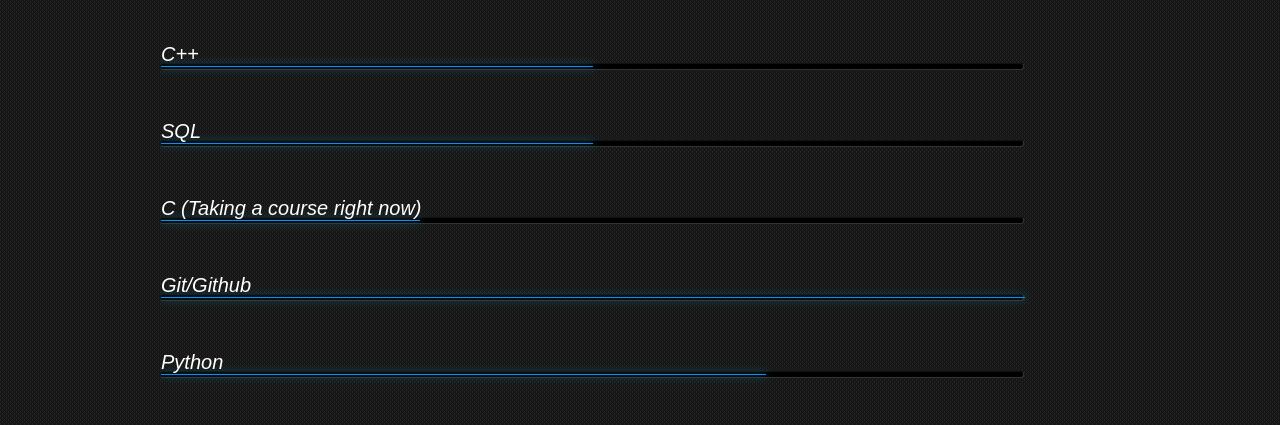
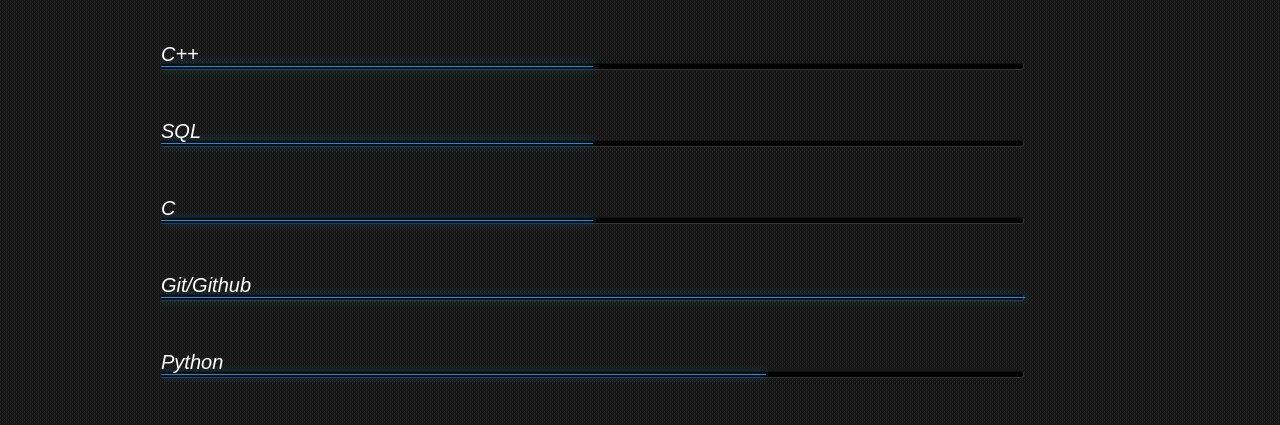
Before and after one commit to tkudupudi2/Website, a PHP site: page /skills.html in a window 1280 px wide. Shown: the part 217-642 px from the top of the page. Run offline with PHP 8.4, Linux system fonts and the light colour scheme.

Commit message:
Updated Website

```diff
--- a/index.html
+++ b/index.html
@@ -19,7 +19,7 @@
         <h2 class = "taganimation" id="animation"></h2>
         <script type="text/javascript">
             new TypeIt("#animation", {
-            strings: ['a Student', 'a Coder', 'a Lifelong Learner', 'Ambitious','Passionate', 'Hardworking'],
+            strings: ['a Software Engineer', 'a Tech Enthusiast', 'a Web Developer', 'Ambitious', 'Hardworking'],
             speed: 250,
             breakLines: false,
             autoStart: true,
@@ -34,9 +34,9 @@
         <div class="divider"></div>
         <a href="projects.html"><button class="button" id="projects">&nbsp;Projects</button></a>
         <div class="divider"></div>
-        <a href="My Resume.pdf"><button class="button" id="resume">&nbsp;Resume</button></a>
+        <a href="Tanav K - Resume.pdf"><button class="button" id="resume">&nbsp;Resume</button></a>
         <div class="divider"></div>
-        <a href="index.php"><button class="button" id="contact">&nbsp;Contact</button></a>
+        <a href="mailto:tkudupudi2@gmail.com"><button class="button" id="contact">&nbsp;Contact</button></a>
         </h3>
         <div class="social">
             <a href="https://www.linkedin.com/in/tanav-kudupudi/"><i class="fa fa-linkedin" aria-hidden="true"></i></a>
--- a/skills.html
+++ b/skills.html
@@ -26,7 +26,7 @@
         <li><span class="expand java"></span><em>Java</em></li>
         <li><span class="expand csharp"></span><em>C++</em></li>
 		<li><span class="expand sql"></span><em>SQL</em></li>
-		<li><span class="expand c"></span><em>C (Taking a course right now)</em></li>
+		<li><span class="expand c"></span><em>C</em></li>
         <li><span class="expand git"></span><em>Git/Github</em></li>
 		<li><span class="expand python"></span><em>Python</em></li>
 		<li><span class="expand flask"></span><em>Flask</em></li>
--- a/skillsstyle.css
+++ b/skillsstyle.css
@@ -112,7 +112,7 @@ width: 100%; }
 .java       { width:100%;  -moz-animation:java 2s ease-out;       -webkit-animation:java 2s ease-out;       }
 .csharp        { width:50%;  -moz-animation:csharp 2s ease-out;        -webkit-animation:csharp 2s ease-out;        }
 .sql      { width:50%;  -moz-animation:sql 2s ease-out;      -webkit-animation:sql 2s ease-out;      }
-.c   { width:30%;  -moz-animation:c 2s ease-out;   -webkit-animation:c 2s ease-out;   }
+.c   { width:50%;  -moz-animation:c 2s ease-out;   -webkit-animation:c 2s ease-out;   }
 .git   { width:100%;  -moz-animation:git 2s ease-out;   -webkit-animation:git 2s ease-out;   }
 .python { width:70%; -moz-animation:python 2s ease-out; -webkit-animation:python 2s ease-out; }
 .flask { width:70%; -moz-animation:flask 2s ease-out; -webkit-animation:flask 2s ease-out; }
@@ -129,7 +129,7 @@ width: 100%; }
 @-moz-keyframes java       { 0%  { width:0px;} 100%{ width:100%;}  }
 @-moz-keyframes csharp        { 0%  { width:0px;} 100%{ width:50%;}  }
 @-moz-keyframes sql      { 0%  { width:0px;} 100%{ width:50%;}  }
-@-moz-keyframes c   { 0%  { width:0px;} 100%{ width:30%;}  }
+@-moz-keyframes c   { 0%  { width:0px;} 100%{ width:50%;}  }
 @-moz-keyframes git   { 0%  { width:0px;} 100%{ width:100%;}  }
 @-moz-keyframes python 		{ 0%  { width:0px;} 100%{ width:70%;} }
 @-moz-keyframes flask 		{ 0%  { width:0px;} 100%{ width:70%;} }
@@ -146,7 +146,7 @@ width: 100%; }
 @-webkit-keyframes java       { 0%  { width:0px;} 100%{ width:100%;}  }
 @-webkit-keyframes csharp        { 0%  { width:0px;} 100%{ width:50%;}  }
 @-webkit-keyframes sql      { 0%  { width:0px;} 100%{ width:50%;}  }
-@-webkit-keyframes c { 0%  { width:0px;} 100%{ width:30%;} }
+@-webkit-keyframes c { 0%  { width:0px;} 100%{ width:50%;} }
 @-webkit-keyframes git   { 0%  { width:0px;} 100%{ width:100%;}  }
 @-webkit-keyframes python 		{ 0%  { width:0px;} 100%{ width:70%;} }
 @-webkit-keyframes flask 		{ 0%  { width:0px;} 100%{ width:70%;} }
```
Also changed, not shown: README.md, 2 other files.
